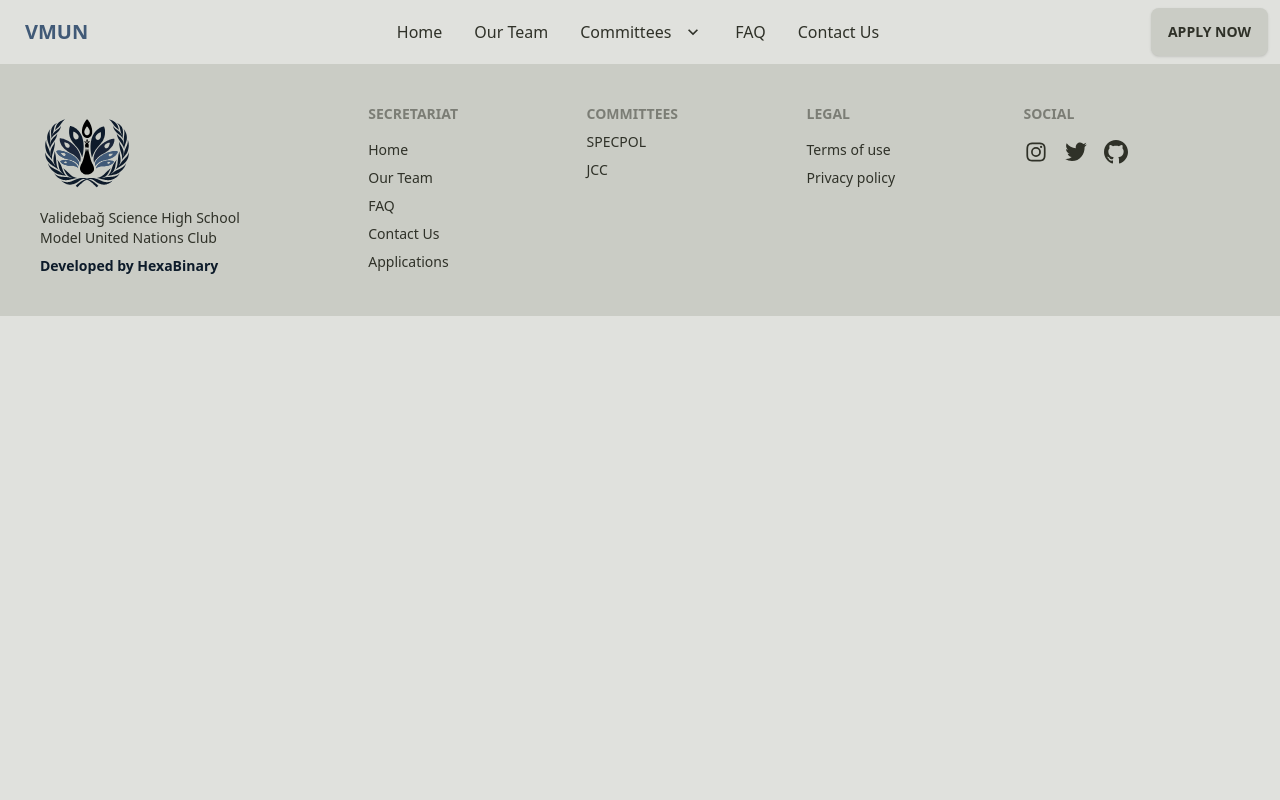
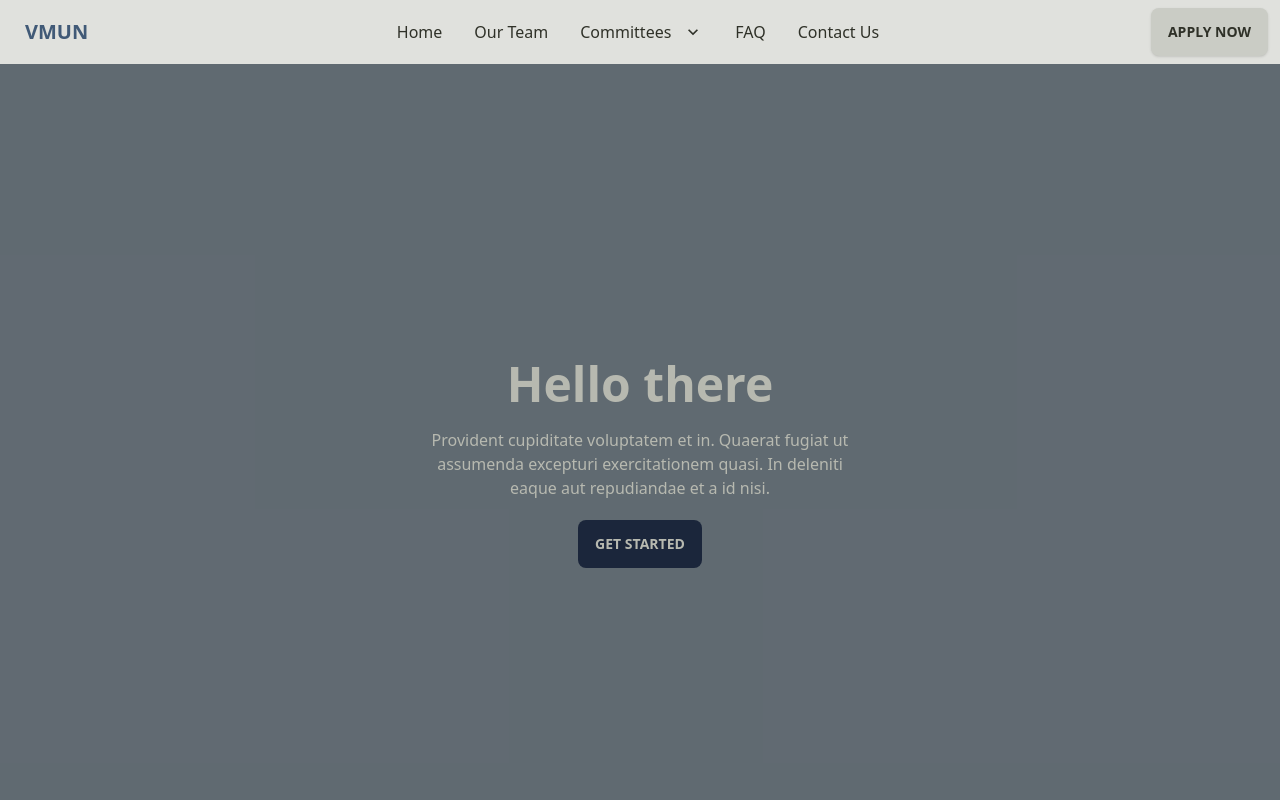
Before and after one commit to dreamk-cn/nuxt3-template, a Nuxt app: page / in a window 1280 px wide. Shown: the top 800 px of the page. Built offline with nearby package versions, Linux system fonts and the light colour scheme.

Commit message:
chore: move index header

```diff
--- a/pages/index.vue
+++ b/pages/index.vue
@@ -1,6 +1,14 @@
 <template>
-    <div>
-
+    <div class="hero min-h-screen" style="">
+        <div class="hero-overlay bg-opacity-60"></div>
+        <div class="hero-content text-center text-base-300 dark:text-secondary">
+            <div class="max-w-md">
+                <h1 class="mb-5 text-5xl font-bold">Hello there</h1>
+                <p class="mb-5">Provident cupiditate voluptatem et in. Quaerat fugiat ut assumenda excepturi
+                    exercitationem quasi. In deleniti eaque aut repudiandae et a id nisi.</p>
+                <button class="btn btn-ghost bg-secondary dark:text-primary">Get Started</button>
+            </div>
+        </div>
     </div>
 </template>
 
```
